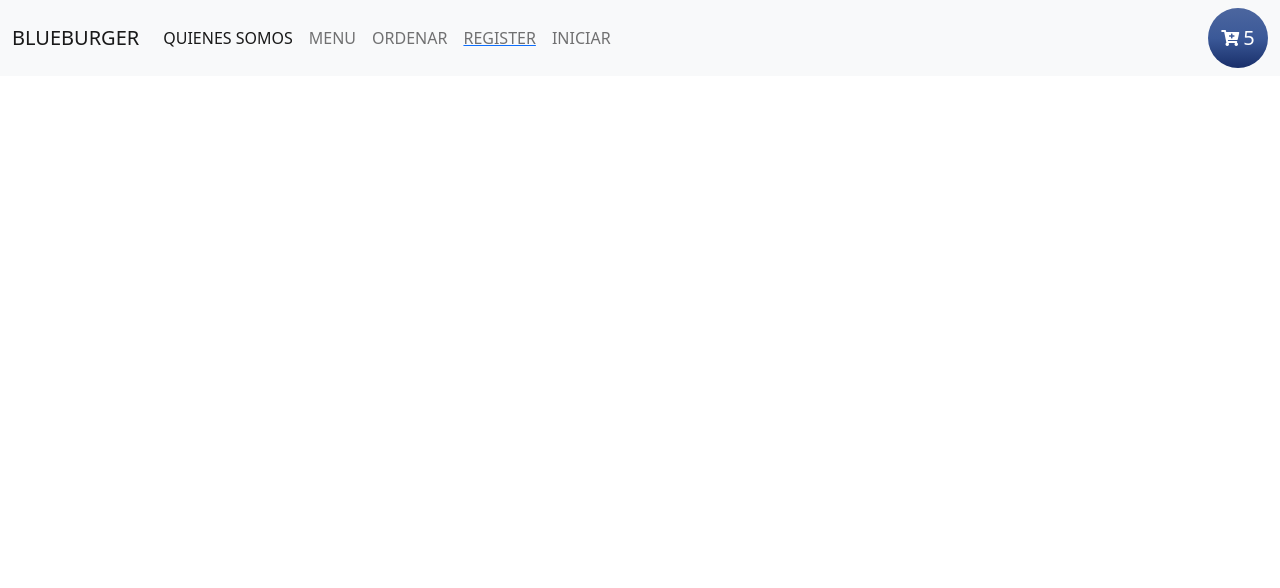
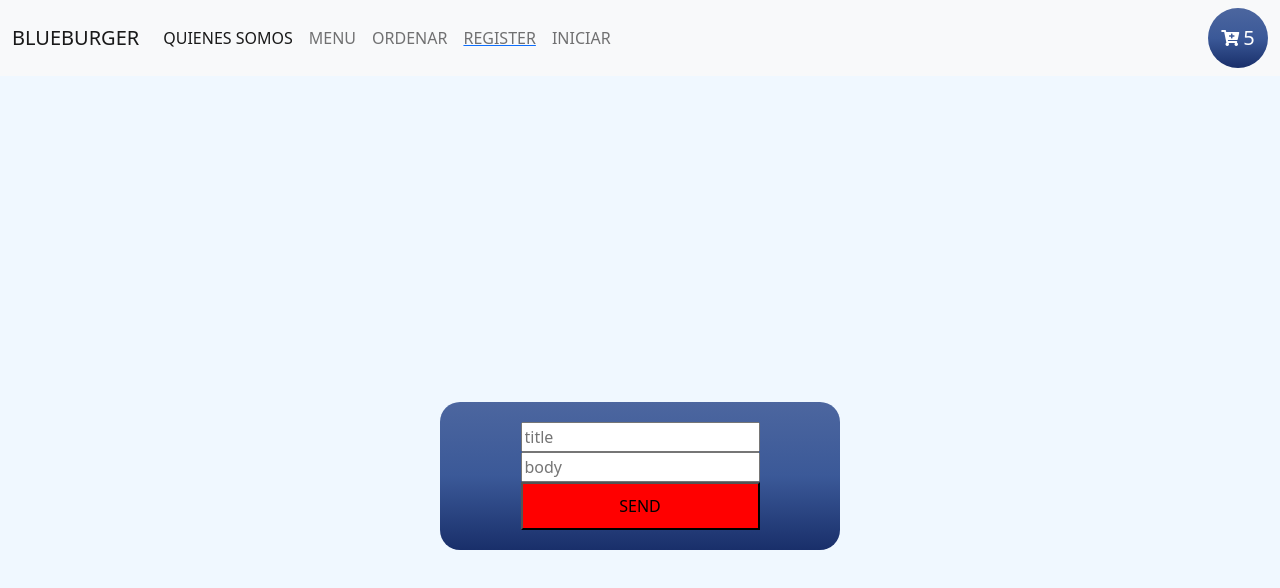
Before and after one commit to lucciii33/zuela-burger, a React (Vite) app: page /login2 in a window 1280 px wide. Shown: the top 588 px of the page. Built offline with nearby package versions, Linux system fonts and the light colour scheme.

Commit message:
new cypress test register a user

```diff
--- a/src/App.jsx
+++ b/src/App.jsx
@@ -9,6 +9,7 @@ import HomePageOriginal from "./views/homepage-original"
 import Menu from './views/menu'
 import About from './views/about'
 import Login from './views/login'
+import Login2 from './views/login2'
 
 function App() {
   const [count, setCount] = useState(0)
@@ -22,6 +23,7 @@ function App() {
         <Route path='/Menu' element={<Menu/>} />
         <Route path='/about' element={<About/>} />
         <Route path='/login' element={<Login/>} />
+        <Route path='/login2' element={<Login2/>} />
       </Routes>
 
       </div>
--- /dev/null
+++ b/src/views/login2.jsx
@@ -0,0 +1,117 @@
+import { useEffect, useState } from "react";
+import { Routes, Route } from "react-router-dom";
+import { Link } from "react-router-dom";
+import "../css/login.css";
+
+function Login2() {
+  const [data, setData] = useState({
+    title: "",
+    body: "",
+  });
+
+  const handleChange = (e) => {
+    setData({ ...data, [e.target.name]: e.target.value });
+  };
+  console.log(data);
+
+  const submit = () => {
+    console.log("working fine");
+    fetch('https://jsonplaceholder.typicode.com/posts', {
+  method: 'POST',
+  body: JSON.stringify({
+    title: data.title,
+    body: data.body,
+    userId: 1,
+  }),
+  headers: {
+    'Content-type': 'application/json; charset=UTF-8',
+  },
+})
+.then((response) => {
+  if (response.status === 201) {
+    // Status code 200 indicates success, so display the modal
+    const modalButton = document.getElementById("modalButton");
+    if (modalButton) {
+      modalButton.click();
+    }
+  } else {
+    // Handle the case where the response status is not 200 (e.g., display an error message)
+    console.error('Error:', response.status);
+  }
+  return response.json();
+})
+  .then((json) => console.log(json));
+    setData({
+      title: "",
+      body: "",
+    });
+  };
+
+  return (
+    <>
+      <div className="container-test d-flex justify-content-center align-items-center">
+        <div className="box-register d-flex justify-content-center align-items-center">
+          <div className="">
+            <div>
+              <input
+                placeholder="title"
+                onChange={handleChange}
+                value={data?.title}
+                name="title"
+              />
+            </div>
+            <div>
+              <input
+                placeholder="body"
+                onChange={handleChange}
+                value={data?.body}
+                name="body"
+                type="text"
+              />
+            </div>
+
+            <button className="buttonSend" onClick={submit} test-data="sendButton">
+              SEND
+            </button>
+          </div>
+        </div>
+      </div>
+
+      {/* //Boostrap MODAL */}
+      <button
+        type="button"
+        className="btn btn-primary"
+        data-bs-toggle="modal"
+        data-bs-target="#exampleModal"
+        id="modalButton"
+        style={{ display: "none" }}
+      >
+        Launch demo modal
+      </button>
+
+      <div class="modal fade" id="exampleModal" tabindex="-1" aria-labelledby="exampleModalLabel" aria-hidden="true" test-data="modal">
+  <div class="modal-dialog">
+    <div class="modal-content">
+      <div class="modal-header">
+        <h5 class="modal-title" id="exampleModalLabel" test-data="modalTtile">MODAL HAVE OPEN</h5>
+        <button type="button" class="btn-close" data-bs-dismiss="modal" aria-label="Close"></button>
+      </div>
+      <div class="modal-body">
+        <div className="d-flex justify-content-center align-items-center">
+<div>
+<img src="https://cdn4.vectorstock.com/i/1000x1000/97/73/party-hat-vector-9859773.jpg" test-data="image" style={{ width: "100px", height:"100px" }}></img>
+</div>
+        </div>
+      </div>
+      <div class="modal-footer">
+        <button type="button" class="btn btn-secondary" data-bs-dismiss="modal">Close</button>
+        <button type="button" class="btn btn-primary">Save changes</button>
+      </div>
+    </div>
+  </div>
+</div>
+    </>
+  );
+}
+
+export default Login2;
```
Also changed, not shown: 1 other file (tests, documents, lock files or other folders).
